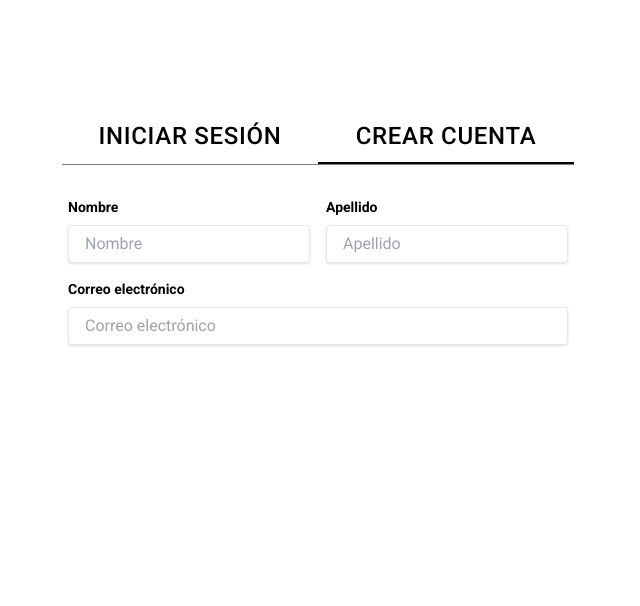
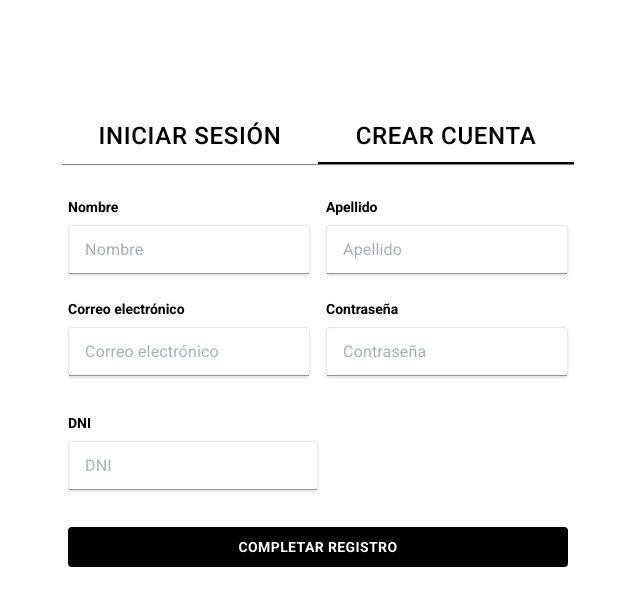
Before and after one commit to Frank-0511/nextjs-shop, a Next.js app: page /login in a window 1280 px wide. Both pictures are taken after a click on the tab "CREAR CUENTA". Shown: the top 606 px of the page, without its empty margins (322-962 px from the left). Built offline with nearby package versions, Linux system fonts and the light colour scheme.

Commit message:
:construction: register

```diff
--- /dev/null
+++ b/containers/FormLogin/index.tsx
@@ -0,0 +1,44 @@
+import { Button, Input, TextField } from "@mui/material";
+
+const FormLogin = () => {
+  return (
+    <div className="w-96 h-[400px] mt-8">
+      <form className="w-full">
+        <div className="mb-4">
+          <label className="block text-sm font-bold mb-2">
+            Correo electrónico
+          </label>
+          <Input
+            className="shadow appearance-none border rounded w-full py-2 px-3 text-gray-700 leading-tight focus:outline-none focus:shadow-outline"
+            type="email"
+            placeholder=" Correo electrónico"
+          />
+        </div>
+        <div className="mb-6">
+          <label className="block  text-sm font-bold mb-2">Contraseña</label>
+          <Input
+            className="shadow appearance-none border rounded w-full py-2 px-3 text-gray-700 mb-3 leading-tight focus:outline-none focus:shadow-outline"
+            type="password"
+            placeholder=" Contraseña"
+          />
+        </div>
+        <div className="flex items-center justify-between">
+          <Button
+            className="bg-black hover:bg-gray-600 text-white font-bold py-2 px-4 rounded focus:outline-none focus:shadow-outline"
+            type="button"
+          >
+            Iniciar sesión
+          </Button>
+          <a
+            className="inline-block align-baseline font-bold text-sm text-black hover:text-gray-600"
+            href="#"
+          >
+            ¿Olvidaste tu contraseña?
+          </a>
+        </div>
+      </form>
+    </div>
+  );
+};
+
+export default FormLogin;
--- /dev/null
+++ b/containers/FormRegister/index.tsx
@@ -0,0 +1,67 @@
+import { Button, Input } from "@mui/material";
+
+const FormRegister = () => {
+  return (
+    <div className="w-full h-[400px] mt-8">
+      <form className="w-[500px]">
+        <div className="mb-6 flex w-full">
+          <div className="mr-4 w-1/2">
+            <label className="block text-sm font-bold mb-2">Nombre</label>
+            <Input
+              className="shadow appearance-none border rounded w-full py-2 px-3 text-gray-700 leading-tight focus:outline-none focus:shadow-outline"
+              type="text"
+              placeholder=" Nombre"
+            />
+          </div>
+          <div className="w-1/2">
+            <label className="block text-sm font-bold mb-2">Apellido</label>
+            <Input
+              className="shadow appearance-none border rounded w-full py-2 px-3 text-gray-700 leading-tight focus:outline-none focus:shadow-outline"
+              type="text"
+              placeholder=" Apellido"
+            />
+          </div>
+        </div>
+        <div className="mb-6 flex w-full">
+          <div className="mr-4 w-1/2">
+            <label className="block text-sm font-bold mb-2">
+              Correo electrónico
+            </label>
+            <Input
+              className="shadow appearance-none border rounded w-full py-2 px-3 text-gray-700 leading-tight focus:outline-none focus:shadow-outline"
+              type="email"
+              placeholder=" Correo electrónico"
+            />
+          </div>
+          <div className="w-1/2">
+            <label className="block text-sm font-bold mb-2">Contraseña</label>
+            <Input
+              className="shadow appearance-none border rounded w-full py-2 px-3 text-gray-700 mb-3 leading-tight focus:outline-none focus:shadow-outline"
+              type="password"
+              placeholder=" Contraseña"
+            />
+          </div>
+        </div>
+        <div className="mb-6 flex w-full">
+          <div className="w-1/2">
+            <label className="block text-sm font-bold mb-2">DNI</label>
+            <Input
+              className="shadow appearance-none border rounded w-full py-2 px-3 text-gray-700 mb-3 leading-tight focus:outline-none focus:shadow-outline"
+              type="text"
+              placeholder=" DNI"
+            />
+          </div>
+        </div>
+        <div className="flex items-center justify-between">
+          <Button
+            className="bg-black hover:bg-gray-600 text-white font-bold py-2 px-4 rounded focus:outline-none focus:shadow-outline w-full"
+            type="button"
+          >
+            Completar Registro
+          </Button>
+        </div>
+      </form>
+    </div>
+  );
+};
+export default FormRegister;
--- a/pages/login/index.tsx
+++ b/pages/login/index.tsx
@@ -1,10 +1,10 @@
-import { Button } from "@mui/material";
 import type { NextPage } from "next";
 import Tabs from "@mui/material/Tabs";
 import Tab from "@mui/material/Tab";
-import Typography from "@mui/material/Typography";
 import Box from "@mui/material/Box";
 import { useEffect, useState } from "react";
+import FormLogin from "@/containers/FormLogin";
+import FormRegister from "@/containers/FormRegister";
 
 interface TabPanelProps {
   children?: React.ReactNode;
@@ -81,78 +81,10 @@ const Login: NextPage = () => {
         </Tabs>
       </Box>
       <TabPanel value={value} index={0}>
-        <div className="w-96 h-[400px] mt-8">
-          <form className="w-full">
-            <div className="mb-4">
-              <label className="block text-sm font-bold mb-2">
-                Correo electrónico
-              </label>
-              <input
-                className="shadow appearance-none border rounded w-full py-2 px-3 text-gray-700 leading-tight focus:outline-none focus:shadow-outline"
-                type="email"
-                placeholder=" Correo electrónico"
-              />
-            </div>
-            <div className="mb-6">
-              <label className="block  text-sm font-bold mb-2">
-                Contraseña
-              </label>
-              <input
-                className="shadow appearance-none border rounded w-full py-2 px-3 text-gray-700 mb-3 leading-tight focus:outline-none focus:shadow-outline"
-                type="password"
-                placeholder=" Contraseña"
-              />
-            </div>
-            <div className="flex items-center justify-between">
-              <Button
-                className="bg-black hover:bg-gray-600 text-white font-bold py-2 px-4 rounded focus:outline-none focus:shadow-outline"
-                type="button"
-              >
-                Iniciar sesión
-              </Button>
-              <a
-                className="inline-block align-baseline font-bold text-sm text-black hover:text-gray-600"
-                href="#"
-              >
-                ¿Olvidaste tu contraseña?
-              </a>
-            </div>
-          </form>
-        </div>
+        <FormLogin />
       </TabPanel>
       <TabPanel value={value} index={1}>
-        <div className="w-full h-[400px] mt-8">
-          <form className="w-[500px]">
-            <div className="mb-4 flex w-full">
-              <div className="mr-4 w-1/2">
-                <label className="block text-sm font-bold mb-2">Nombre</label>
-                <input
-                  className="shadow appearance-none border rounded w-full py-2 px-3 text-gray-700 leading-tight focus:outline-none focus:shadow-outline"
-                  type="text"
-                  placeholder=" Nombre"
-                />
-              </div>
-              <div className="w-1/2">
-                <label className="block text-sm font-bold mb-2">Apellido</label>
-                <input
-                  className="shadow appearance-none border rounded w-full py-2 px-3 text-gray-700 leading-tight focus:outline-none focus:shadow-outline"
-                  type="text"
-                  placeholder=" Apellido"
-                />
-              </div>
-            </div>
-            <div className="mb-6">
-              <label className="block text-sm font-bold mb-2">
-                Correo electrónico
-              </label>
-              <input
-                className="shadow appearance-none border rounded w-full py-2 px-3 text-gray-700 leading-tight focus:outline-none focus:shadow-outline"
-                type="email"
-                placeholder=" Correo electrónico"
-              />
-            </div>
-          </form>
-        </div>
+        <FormRegister />
       </TabPanel>
     </div>
   );
```
